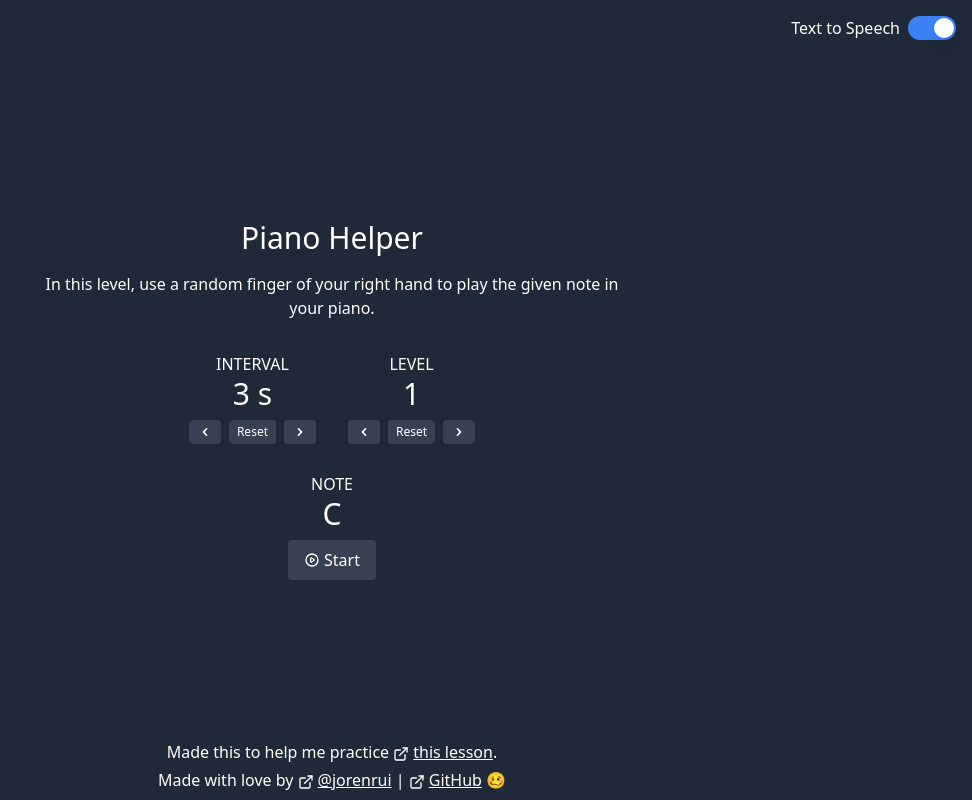
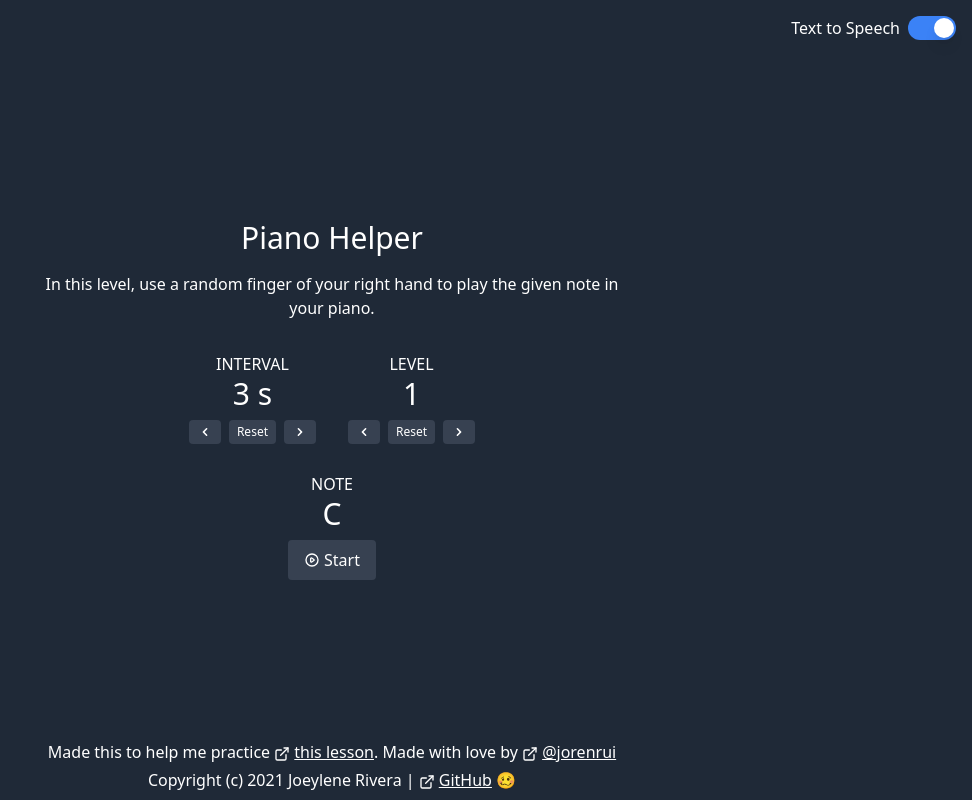
Before and after one commit to jorenrui/piano-lesson-helper, a React (Vite) app: page / in a window 1280 px wide. Shown: the whole page, without its empty margins (308-1280 px from the left). Built offline with nearby package versions, Linux system fonts and the light colour scheme.

Commit message:
docs: add license

```diff
--- a/src/App.tsx
+++ b/src/App.tsx
@@ -46,10 +46,7 @@ function App() {
             <FiExternalLink className="inline h-4 w-4 mr-1" />
             this lesson
           </a>
-          .
-        </p>
-        <p className="mb-2 mr-2 ml-2 mt-1 text-white text-center">
-          Made with love by&nbsp;
+          . Made with love by&nbsp;
           <a
             href={AUTHOR_LINK}
             target="_blank"
@@ -59,7 +56,9 @@ function App() {
             <FiExternalLink className="inline h-4 w-4 mr-1" />
             @jorenrui
           </a>
-          &nbsp;|&nbsp;
+        </p>
+        <p className="mb-2 mr-2 ml-2 mt-1 text-white text-center">
+          Copyright (c) 2021 Joeylene Rivera |&nbsp;
           <a
             href={REPOSITORY_LINK}
             target="_blank"
```
Also changed, not shown: 1 other file (tests, documents, lock files or other folders).
